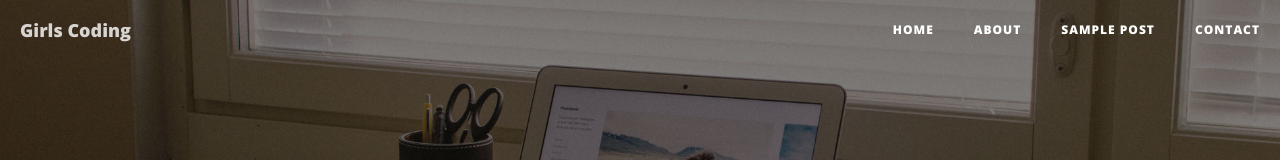
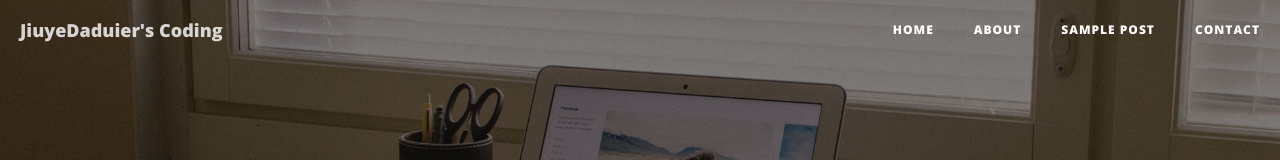
Before and after one commit to zmx0908/Jiuyedadui, a website: page index.html in a window 1280 px wide. Shown: the top 160 px of the page. Drawn offline with nearby package versions, Linux system fonts and the light colour scheme.

Commit message:
Update index.html

```diff
--- a/index.html
+++ b/index.html
@@ -9,7 +9,7 @@
     <meta name="description" content="">
     <meta name="author" content="">
 
-    <title>Girls Coding Day's Blog</title>
+    <title>JiuyeDadui's Blog</title>
 
     <!-- Bootstrap Core CSS -->
     <link href="vendor/bootstrap/css/bootstrap.min.css" rel="stylesheet">
@@ -42,7 +42,7 @@
                     <span class="sr-only">Toggle navigation</span>
                     Menu <i class="fa fa-bars"></i>
                 </button>
-                <a class="navbar-brand" href="index.html">Girls Coding</a>
+                <a class="navbar-brand" href="index.html">JiuyeDaduier's Coding</a>
             </div>
 
             <!-- Collect the nav links, forms, and other content for toggling -->
```
